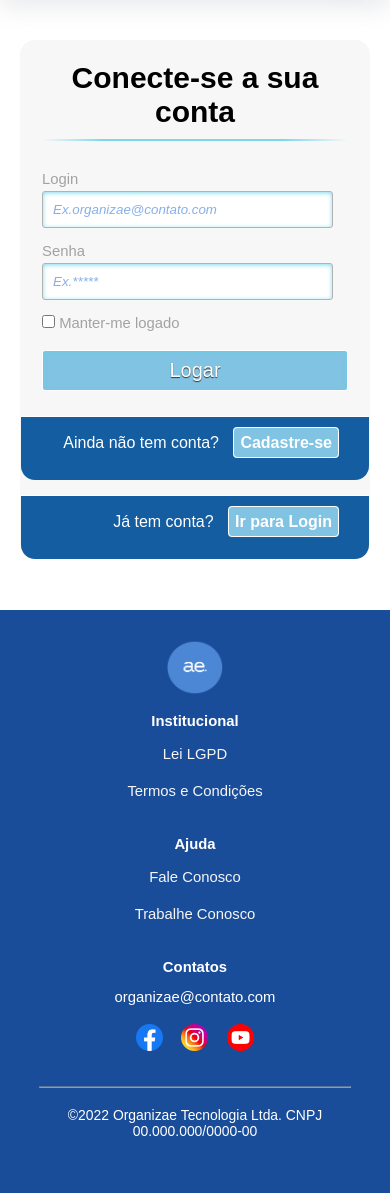
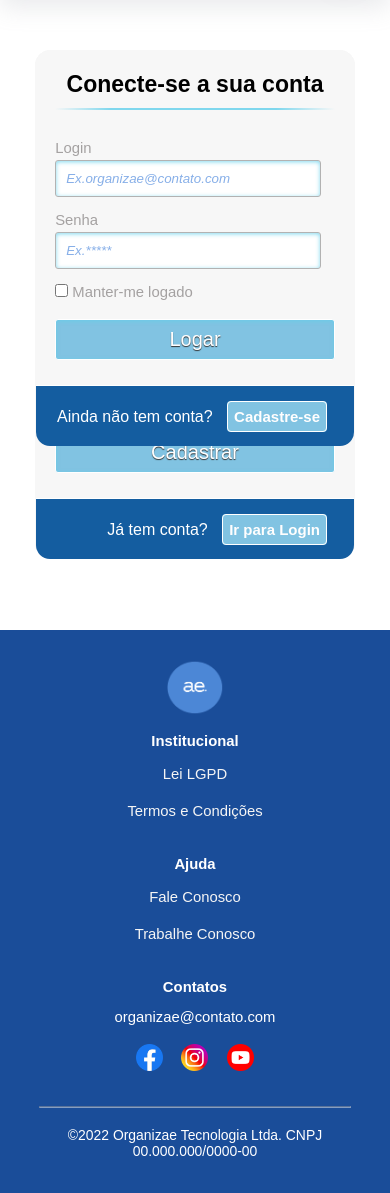
Before and after one commit to CaioAlves10/Organizae, a PHP site: page /pages/login-cadastro.html in a window 390 px wide. Shown: the part 71-1264 px from the top of the page. Before the commit the page ends 1207 px from the top, so only its background shows below. Run offline with PHP 8.4, Linux system fonts and the light colour scheme.

Commit message:
aplicado responsividade nos forms

```diff
--- a/styles/login-cadastro.css
+++ b/styles/login-cadastro.css
@@ -31,7 +31,7 @@ a.links {
 .content {
     width: 350px;
     min-height: 530px;
-    margin: 40px auto;
+    margin: 50px auto;
     position: relative;
 }
 
@@ -133,7 +133,7 @@ input[type="submit"]:hover {
     left: 0px;
     height: 20px;
     width: 348px;
-    padding: 17px 30px 46px 30px;
+    padding: 22px 30px 46px 30px;
     font-size: 16px;
     text-align: right;
     border-top: 1px solid #ffffff;
@@ -252,3 +252,48 @@ input[type="submit"]:hover {
         transform: translateX(-20px);
     }
 }
+
+/* MEDIA QUERY */
+
+@media (max-width: 421px) {
+    .content {
+        width: 320px;
+        margin: 50px auto;
+    }
+
+    .link {
+        height: 20px;
+        width: 318px;
+        padding: 22px 27px 38px 0px;
+    }
+
+    .link a {
+        padding: 6px;
+        margin-left: 10px;
+        font-size: 15px;
+    }
+
+    h1 {
+        font-size: 23px;
+    }
+}
+
+@media (max-width: 350px) {
+    .content {
+        width: 280px;
+        margin: 50px auto;
+    }
+
+    .link {
+        height: 20px;
+        width: 279px;
+        padding: 22px 16px 38px 0px;
+        font-size: 15px;
+    }
+
+    .link a {
+        padding: 6px;
+        margin-left: 10px;
+        font-size: 13px;
+    }
+}
```
